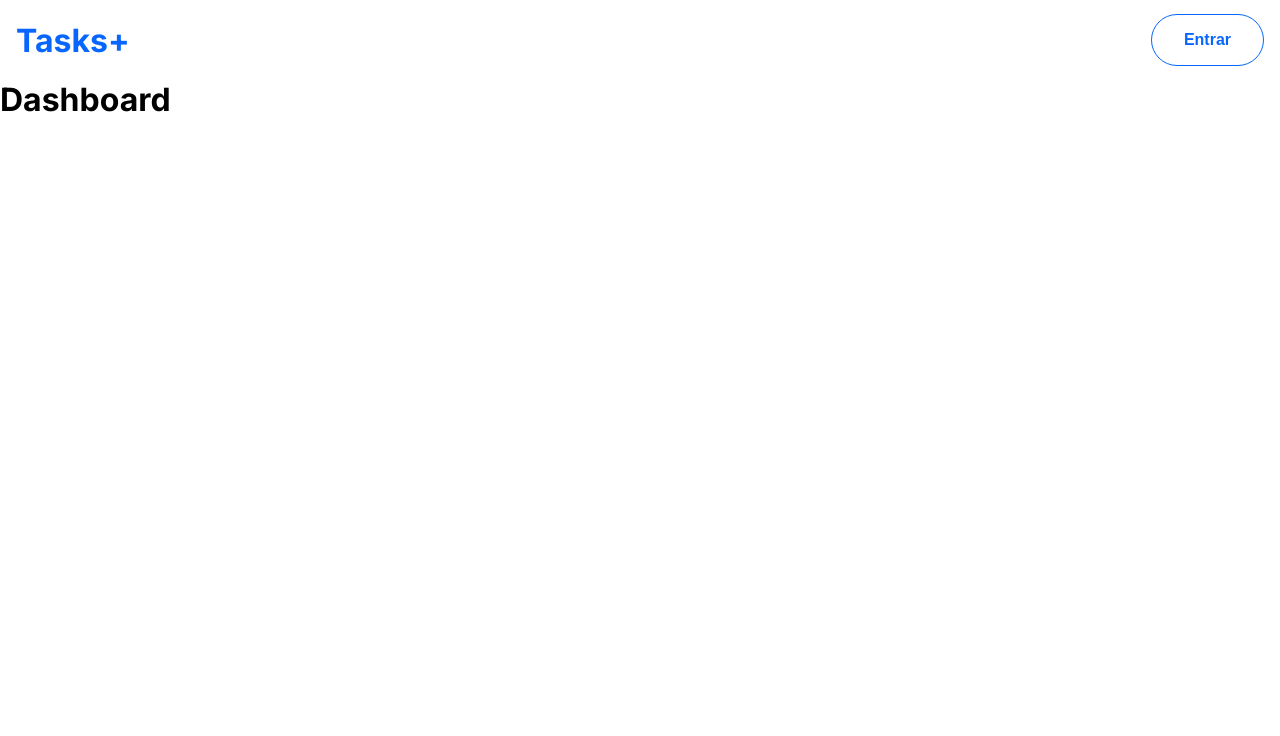
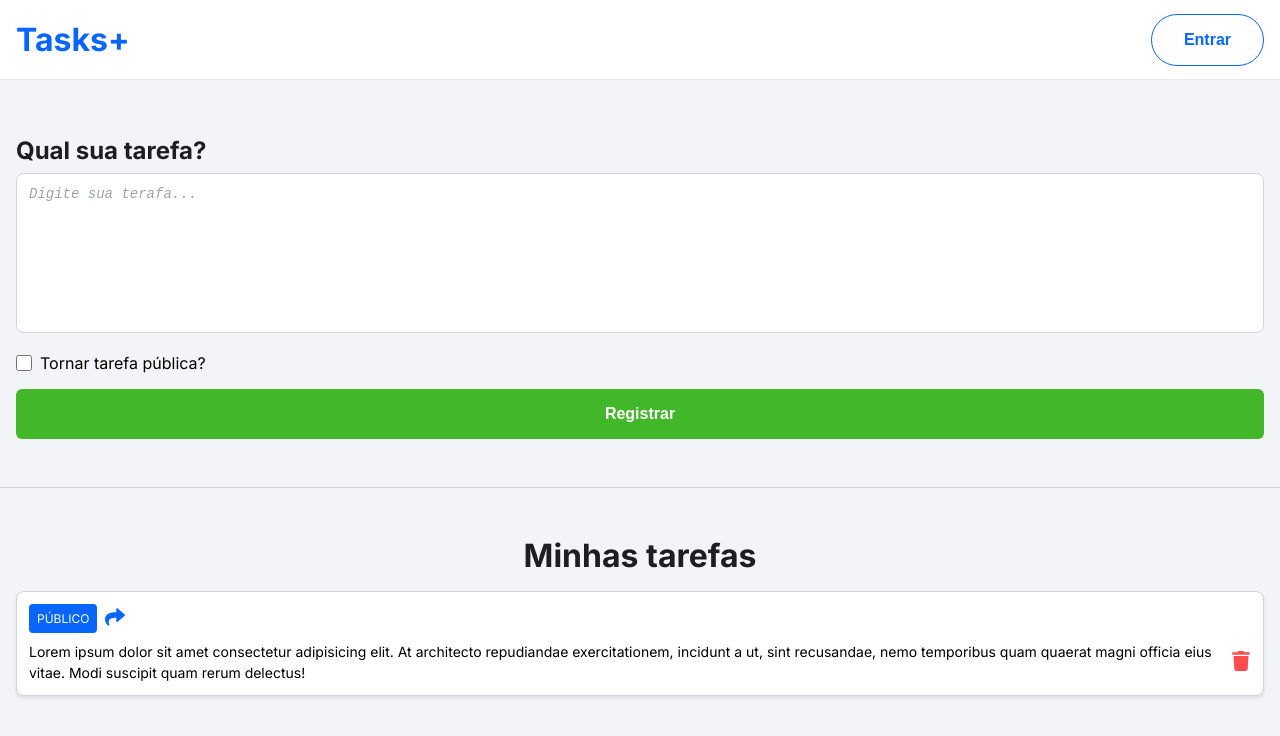
Before and after one commit to artur-duart/tasks-plus, a Next.js app: page /dashboard in a window 1280 px wide. Shown: the top 736 px of the page. Built offline with nearby package versions, Linux system fonts and the light colour scheme; no server answers.

Commit message:
feat: create dashboard page

```diff
--- a/src/app/dashboard/dashboard.module.css
+++ b/src/app/dashboard/dashboard.module.css
@@ -0,0 +1,146 @@
+.pageContainer {
+  background-color: #f2f4f7;
+  width: 100%;
+  height: calc(100vh - 80px);
+}
+
+.mainContent {
+  width: 100%;
+  display: flex;
+  align-items: center;
+  justify-content: center;
+  flex-direction: column;
+}
+
+.sectionForm {
+  max-width: 1440px;
+  width: 100%;
+  padding: 0 16px;
+  padding-top: 56px;
+}
+
+.title {
+  color: #1c1e21;
+  margin-bottom: 8px;
+}
+
+.checkboxArea {
+  margin: 16px 0;
+  display: flex;
+  align-items: center;
+  gap: 8px;
+}
+
+.checkbox {
+  width: 16px;
+  height: 16px;
+}
+
+.button {
+  width: 100%;
+  border: 0;
+  border-radius: 6px;
+  color: #ffffff;
+  background-color: #42b72a;
+  padding: 16px 0;
+  font-size: 16px;
+  font-weight: 700;
+  transition: all 0.3s ease;
+  cursor: pointer;
+}
+
+.button:hover {
+  background-color: #36a420;
+}
+
+.divisor {
+  max-width: 1440px;
+  width: 100%;
+  height: 1px;
+  background-color: #d1d5db;
+  border: none;
+  margin: 48px 0;
+  position: relative;
+}
+
+.sectionTask {
+  margin: 0 auto;
+  padding: 0 16px;
+  width: 100%;
+  max-width: 1440px;
+}
+
+.sectionTask h1 {
+  text-align: center;
+  font-size: 32px;
+  margin-bottom: 16px;
+  color: #1c1e21;
+}
+
+.task {
+  margin-bottom: 16px;
+  line-height: 150%;
+  display: flex;
+  flex-direction: column;
+  align-items: flex-start;
+  border-radius: 8px;
+  padding: 12px;
+  border: 1px solid #d1d5db;
+  background-color: #ffffff;
+  font-size: 14px;
+  color: #000000;
+
+  box-shadow: 0 2px 4px rgba(0, 0, 0, 0.1);
+  transition:
+    transform 0.2s,
+    box-shadow 0.2s;
+}
+
+.task:hover {
+  transform: translateY(-2px);
+  box-shadow: 0 4px 8px rgba(0, 0, 0, 0.2);
+}
+
+.tagContainer {
+  display: flex;
+  align-items: center;
+  justify-content: center;
+  margin-bottom: 8px;
+  gap: 8px;
+}
+
+.tag {
+  background-color: #0866ff;
+  padding: 4px 8px;
+  color: #fff;
+  border-radius: 4px;
+  font-size: 12px;
+}
+
+.shareButton,
+.trashButton {
+  background: transparent;
+  border: none;
+  cursor: pointer;
+  transition:
+    transform 0.2s,
+    opacity 0.2s;
+}
+
+.shareButton:hover,
+.trashButton:hover {
+  transform: scale(1.1);
+  opacity: 0.8;
+}
+
+.taskContent {
+  display: flex;
+  align-items: center;
+  justify-content: space-between;
+  width: 100%;
+  gap: 8px;
+}
+
+.taskContent p {
+  white-space: pre-wrap;
+}
--- a/src/app/dashboard/page.tsx
+++ b/src/app/dashboard/page.tsx
@@ -1,5 +1,7 @@
 import type { Metadata } from "next";
 import styles from "./dashboard.module.css";
+import { Textarea } from "@/components/textarea/Textarea";
+import { FaShare, FaTrash } from "react-icons/fa";
 
 export const metadata: Metadata = {
   title: "Dashboard",
@@ -8,7 +10,61 @@ export const metadata: Metadata = {
 export default function Dashboard() {
   return (
     <div className={styles.pageContainer}>
-      <h1>Dashboard</h1>
+      <main className={styles.mainContent}>
+        <section className={styles.sectionForm}>
+          <h1 className={styles.title}>Qual sua tarefa?</h1>
+
+          <form action="">
+            <Textarea
+              name="nomeTarefa"
+              id="nomeTarefa"
+              placeholder="Digite sua terafa..."
+            />
+
+            <div className={styles.checkboxArea}>
+              <input
+                type="checkbox"
+                name=""
+                id=""
+                className={styles.checkbox}
+              />
+              <label htmlFor="">Tornar tarefa pública?</label>
+            </div>
+
+            <button type="submit" className={styles.button}>
+              Registrar
+            </button>
+          </form>
+        </section>
+
+        <hr className={styles.divisor} />
+
+        <section className={styles.sectionTask}>
+          <h1>Minhas tarefas</h1>
+
+          <article className={styles.task}>
+            <div className={styles.tagContainer}>
+              <label className={styles.tag}>PÚBLICO</label>
+              <button className={styles.shareButton}>
+                <FaShare size={20} color="#0866ff" />
+              </button>
+            </div>
+
+            <div className={styles.taskContent}>
+              <p>
+                Lorem ipsum dolor sit amet consectetur adipisicing elit. At
+                architecto repudiandae exercitationem, incidunt a ut, sint
+                recusandae, nemo temporibus quam quaerat magni officia eius
+                vitae. Modi suscipit quam rerum delectus!
+              </p>
+
+              <button className={styles.trashButton}>
+                <FaTrash size={20} color="#ff4d4f" />
+              </button>
+            </div>
+          </article>
+        </section>
+      </main>
     </div>
   );
 }
--- a/src/components/header/header.module.css
+++ b/src/components/header/header.module.css
@@ -5,29 +5,33 @@
   display: flex;
   align-items: center;
   justify-content: center;
+  border-bottom: 1px solid #eaeaea;
 }
 
 .headerContainer {
-  padding: 0 16px;
   width: 100%;
   max-width: 1440px;
+  padding: 0 16px;
   display: flex;
   align-items: center;
   justify-content: space-between;
 }
 
+.logo {
+  font-size: 32px;
+  color: #0866ff;
+  margin: 0;
+  line-height: 1;
+}
+
 .nav {
   display: flex;
+  align-items: center;
   gap: 52px;
 }
 
 .headerContainer a {
   text-decoration: none;
-}
-
-.logo {
-  color: #0866ff;
-  font-size: 32px;
 }
 
 .dashboardLink {
@@ -36,7 +40,7 @@
   color: #ffffff;
   background-color: #0866ff;
   border-radius: 6px;
-  transition: all 0.3s ease;
+  transition: background-color 0.3s ease;
 }
 
 .dashboardLink:hover {
@@ -60,6 +64,19 @@
   color: #ffffff;
 }
 
+.logoutButton {
+  background-color: transparent;
+  border: none;
+  padding: 5px;
+  cursor: pointer;
+  color: #0866ff;
+  transition: color 0.3s ease;
+}
+
+.logoutButton:hover {
+  color: #ff4d4f;
+}
+
 .userSection {
   display: flex;
   align-items: center;
@@ -67,83 +84,59 @@
 }
 
 .greeting {
-  background-color: transparent;
-  padding: 16px 32px;
+  font-size: 16px;
   color: #0866ff;
   font-weight: 600;
-  font-size: 16px;
 }
 
-.logoutButton {
-  background-color: transparent;
-  border: none;
-  padding: 5px;
-  cursor: pointer;
-  color: #0866ff;
-  transition: all 0.3s ease;
-}
-
-.logoutButton:hover {
-  color: #ff4d4f;
-}
-
-@media screen and (max-width: 767px) {
+@media screen and (max-width: 768px) {
   .header {
-    height: auto;
-    padding: 16px 0;
+    height: 60px;
   }
 
   .headerContainer {
-    flex-direction: column;
-    align-items: center;
-  }
-
-  .nav {
-    flex-direction: column;
-    gap: 16px;
+    padding: 0 12px;
   }
 
   .logo {
     font-size: 24px;
-    margin-bottom: 16px;
   }
 
   .dashboardLink {
     font-size: 14px;
-    padding: 8px 12px;
-    width: 100%;
-    text-align: center;
+    padding: 6px 12px;
   }
 
   .loginButton {
+    font-size: 14px;
     padding: 12px 24px;
-    font-size: 14px;
-    margin-top: 8px;
-  }
-
-  .userSection {
-    margin-top: 8px;
   }
 
   .greeting {
-    padding: 12px 24px;
     font-size: 14px;
   }
 }
 
 @media screen and (max-width: 480px) {
+  .header {
+    height: 50px;
+  }
+
   .logo {
     font-size: 20px;
   }
 
   .dashboardLink {
     font-size: 12px;
-    padding: 8px 10px;
+    padding: 4px 8px;
   }
 
-  .loginButton,
-  .greeting {
+  .loginButton {
     font-size: 12px;
     padding: 10px 20px;
   }
+
+  .greeting {
+    font-size: 12px;
+  }
 }
--- /dev/null
+++ b/src/components/textarea/Textarea.tsx
@@ -0,0 +1,6 @@
+import { HTMLProps } from "react";
+import styles from "./textarea.module.css";
+
+export function Textarea({ ...rest }: HTMLProps<HTMLTextAreaElement>) {
+  return <textarea className={styles.textarea} {...rest}></textarea>;
+}
--- /dev/null
+++ b/src/components/textarea/textarea.module.css
@@ -0,0 +1,35 @@
+.textarea {
+  width: 100%;
+  height: 160px;
+  resize: none;
+  border-radius: 8px;
+  padding: 12px;
+  border: 1px solid #d1d5db;
+  background-color: #ffffff;
+  font-size: 14px;
+  color: #000000;
+  outline: none;
+  transition:
+    border-color 0.3s ease,
+    box-shadow 0.3s ease;
+}
+
+.textarea:focus {
+  border-color: #0866ff;
+  box-shadow: 0 0 0 3px rgba(8, 102, 255, 0.3);
+}
+
+.textarea::placeholder {
+  color: #9ca3af;
+  font-style: italic;
+}
+
+.textarea:disabled {
+  background-color: #e5e7eb;
+  color: #6b7280;
+  cursor: not-allowed;
+}
+
+.textarea:hover:not(:focus) {
+  border-color: #9ca3af;
+}
```
